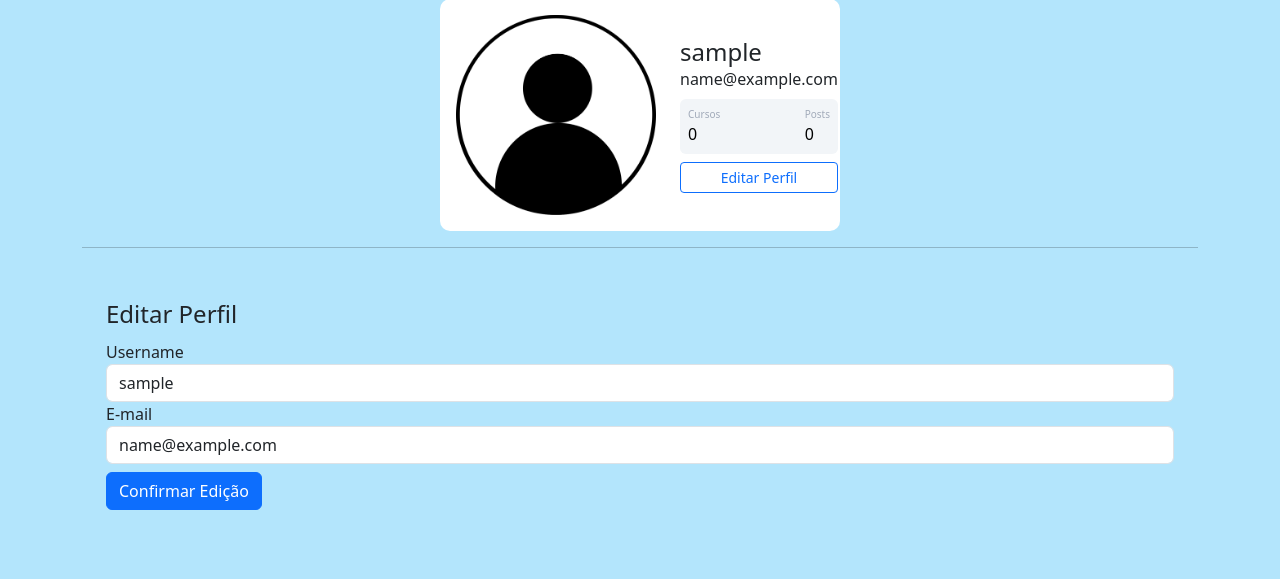
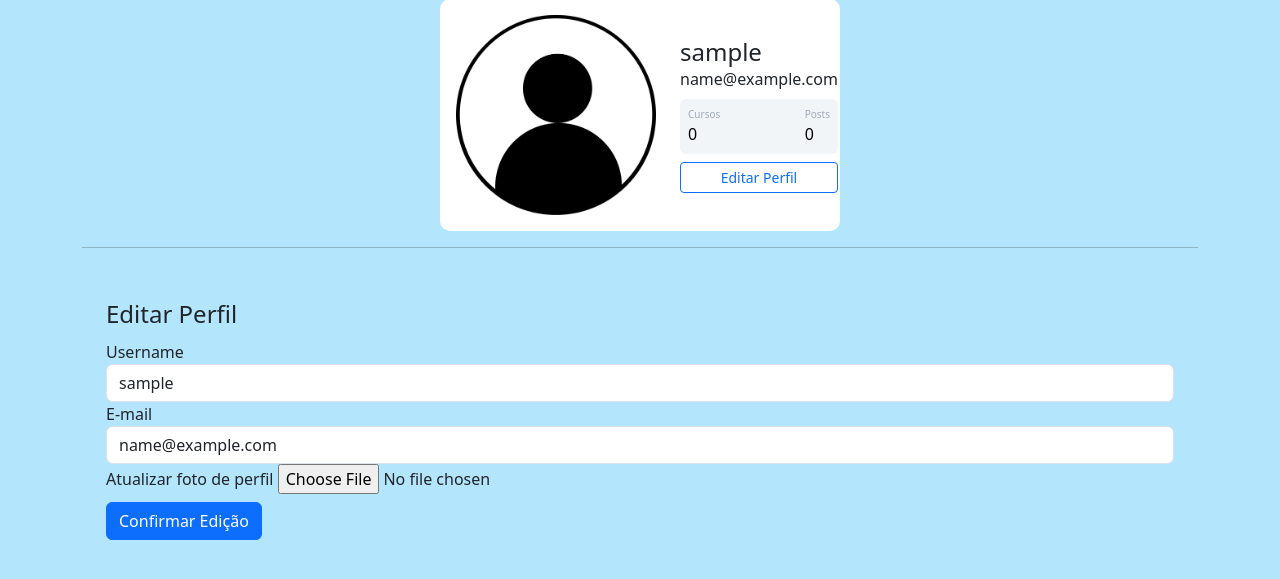
Before and after one commit to RafaelJMartini/Flask-website, a Flask app: page /perfil/editar in a window 1280 px wide. Shown: the part 105-684 px from the top of the page. Run offline with Flask 3, Linux system fonts and the light colour scheme; the visitor is signed in with stand-in values (Sample User, id 1); some libraries are stand-ins or nearby versions.

Commit message:
Created the form to update profile pic

```diff
--- a/comunidadeimpressionadora/forms.py
+++ b/comunidadeimpressionadora/forms.py
@@ -1,4 +1,5 @@
 from flask_wtf import FlaskForm
+from flask_wtf.file import FileField, FileAllowed
 from wtforms import StringField,PasswordField,SubmitField, BooleanField
 from wtforms.validators import DataRequired,Email,Length, EqualTo,ValidationError
 from comunidadeimpressionadora.models import Usuario
@@ -28,6 +29,7 @@ class FormLogin(FlaskForm):
 class FormEditarPerfil(FlaskForm):
      username  = StringField('Username',validators=[DataRequired()])
      email = StringField('E-mail', validators=[DataRequired(), Email()])
+     foto_perfil = FileField('Atualizar foto de perfil', validators=[FileAllowed(['jpg','png'])])
      botao_submit_editar_perfil = SubmitField('Confirmar Edição')
 
      def validate_email(self,email):
--- a/comunidadeimpressionadora/templates/editarperfil.html
+++ b/comunidadeimpressionadora/templates/editarperfil.html
@@ -5,7 +5,7 @@
             <hr>
             <div class="row">
                 <div class=" col">
-                    <form method="POST" action="" class="p-4 mt-2">
+                    <form method="POST" action="" class="p-4 mt-2" enctype="multipart/form-data">
                         {{ form.csrf_token }}
                         <legend>Editar Perfil</legend>
                             <fieldset>
@@ -38,6 +38,15 @@
                                     {% endif %}
                                 </div>
 
+                                <div class="form-group">
+                                    {{ form.foto_perfil.label }}
+                                    {{ form.foto_perfil(class='form-control-file') }}
+                                    {% if form.foto_perfil.errors %}
+                                        {% for erro in form.foto_perfil.errors %}
+                                            <span class="text-danger">{{ erro }}</span><br>
+                                        {% endfor %}
+                                    {% endif %}
+                                </div>
                             </fieldset>
                         {{ form.botao_submit_editar_perfil(class="btn btn-primary mt-2") }}
                     </form>
```
